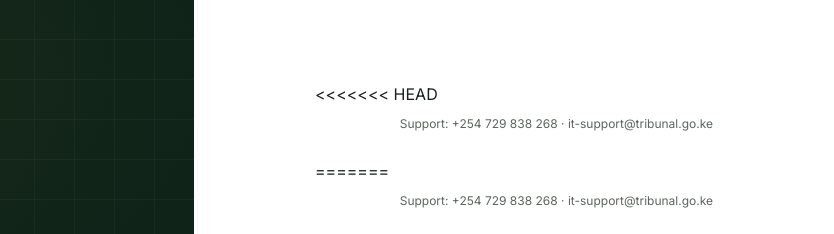
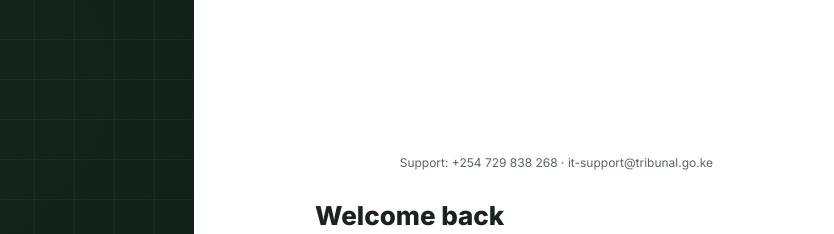
Before and after one commit to MarionOwino-ds/tribunal_notice_board, a website: page JUDICIARY/index.html in a window 1280 px wide. Shown: the top 234 px of the page, 446-1280 px from the left. Drawn offline with Linux system fonts and the light colour scheme.

Commit message:
Fix leftover merge markers in JUDICIARY/index.html

```diff
--- a/JUDICIARY/index.html
+++ b/JUDICIARY/index.html
@@ -36,11 +36,7 @@
 
   <div class="right">
     <div class="form-col">
-<<<<<<< HEAD
       <p class="support-line">Support: <a href="tel:+2547298382689">+254 729 838 268</a> &middot; <a href="mailto:it-support@tribunal.go.ke">it-support@tribunal.go.ke</a></p>
-=======
-      <p class="support-line">Support: <a href="tel:+2547298382689">+254 729 838 268 </a> &middot; <a href="mailto:it-support@tribunal.go.ke">it-support@tribunal.go.ke</a></p>
->>>>>>> 7179495 (changes made in index.html)
 
       <h2>Welcome back</h2>
       <p class="subtext">Sign in to your account</p>
```
